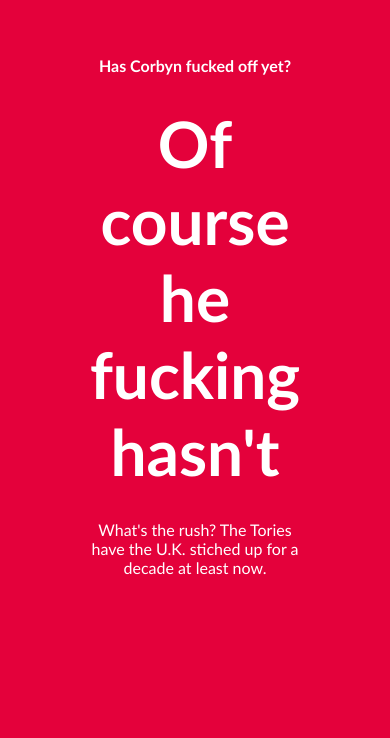
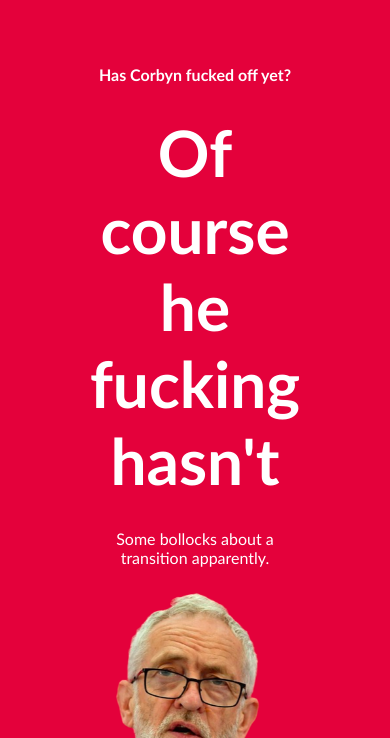
Before and after one commit to gargantuan/corbyn, a plain HTML site: page index.html in a window 390 px wide. Shown: the part 106-844 px from the top of the page. Drawn offline with Linux system fonts and the light colour scheme.

Commit message:
=Couple more messages, and brought the twat back on mobile

```diff
--- a/index.html
+++ b/index.html
@@ -39,14 +39,18 @@
       text-align: center;
     }
 
+    #twat {
+      position: fixed;
+      bottom: -100px;
+      width: 365px;
+      height: 250px;
+      background-image: url('twat.png');
+      background-size: cover;
+    }
+
     @media (min-width: 600px) {
       #twat {
-        position: fixed;
         bottom: 0;
-        width: 365px;
-        height: 250px;
-        background-image: url('twat.png');
-        background-size: cover;
       }
     }
   </style>
@@ -73,6 +77,8 @@
       "What's the rush? The Tories have the U.K. stiched up for a decade at least now.",
       "Some bollocks about a transition apparently.",
       "Fuck knows what he's doing.",
+      "It’s obvious from the election that it the British public want him to get on with brexit.",
+      "He wants to remain neutral on the issue of quitting.",
     ]
 
     document.getElementById('answer').innerHTML = answers[Math.floor(Math.random() * answers.length)];
```
